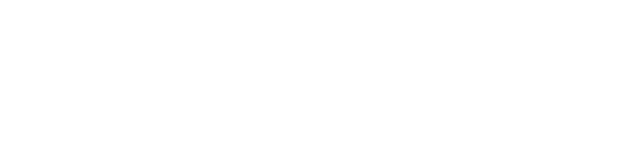
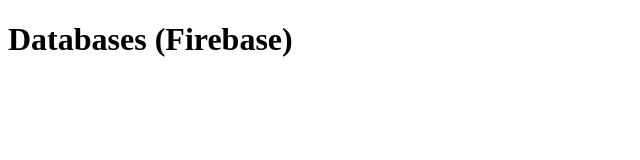
Before and after one commit to nictrey30/ninja-firebase-firestore, a plain HTML site: page modernjs-firebase/index.html in a window 1280 px wide. Shown: the whole page, without its empty margins (0-640 px from the left). Drawn offline with Linux system fonts and the light colour scheme.

Commit message:
first commit update

```diff
--- a/modernjs-firebase/index.html
+++ b/modernjs-firebase/index.html
@@ -6,7 +6,7 @@
   <title>Databases</title>
 </head>
 <body>
-
+  <h1>Databases (Firebase)</h1>
   <script src="app.js"></script>
 </body>
 </html>
```
